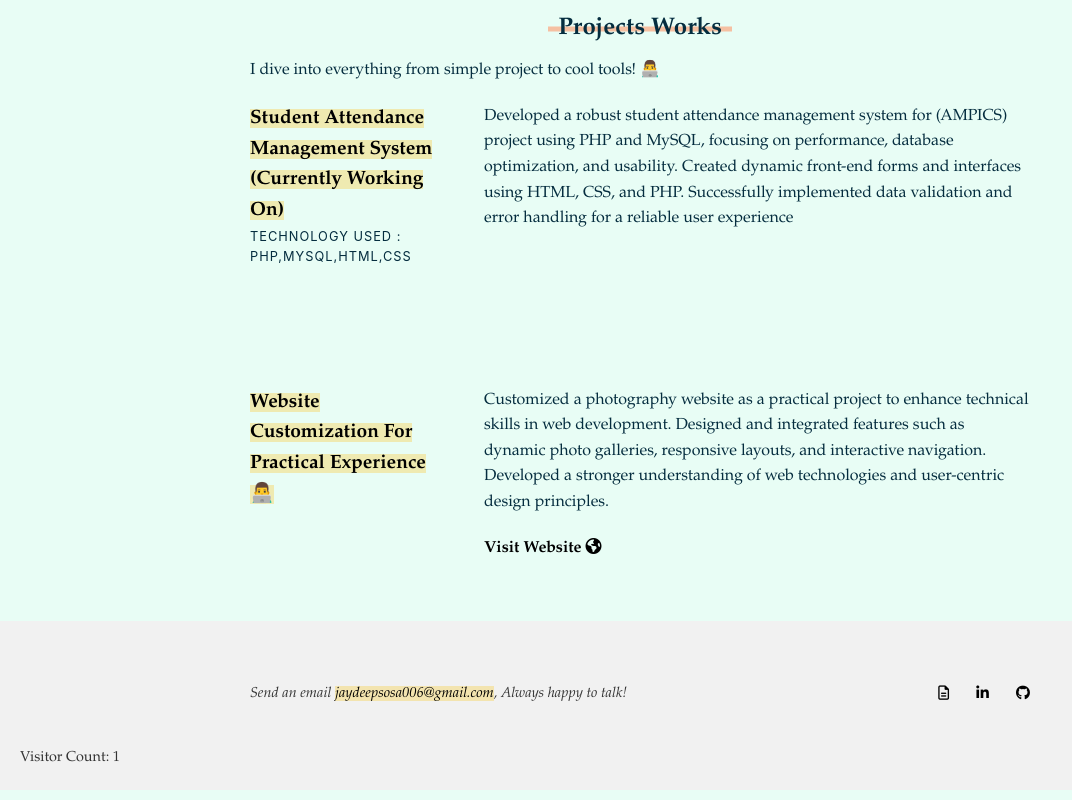
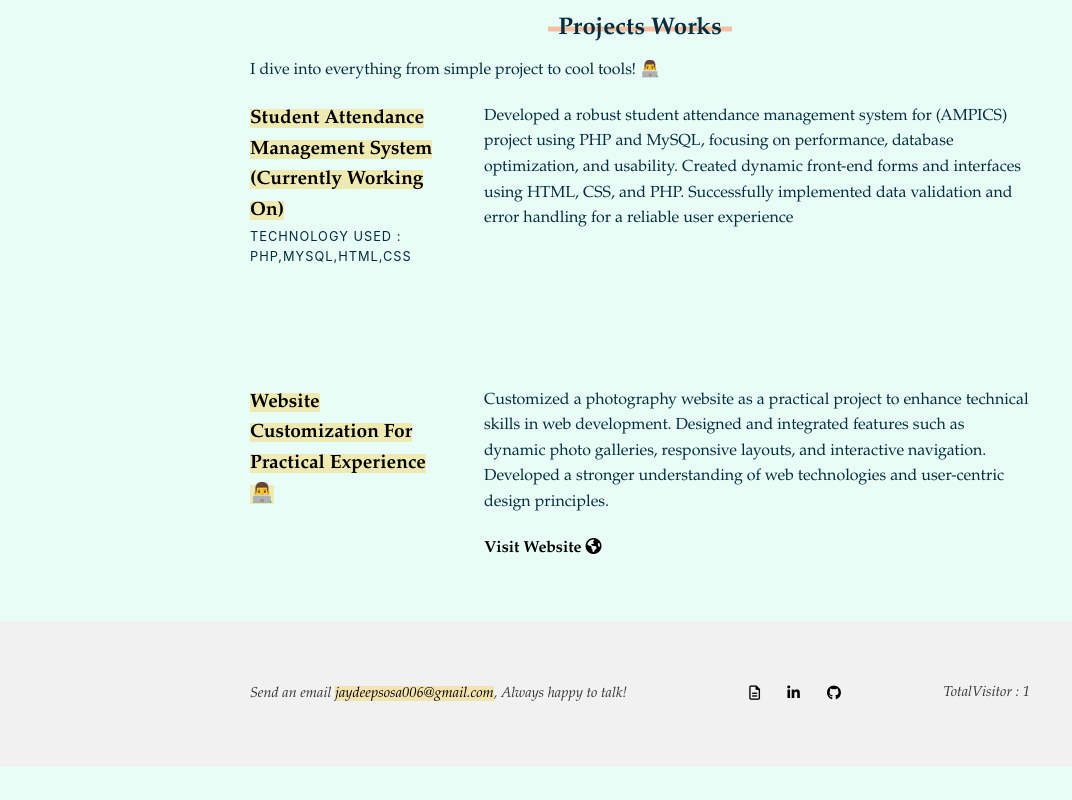
Before and after one commit to Jaydeep-sosa/Personal-Portfolio-jaydeep, a plain HTML site: page index.html in a window 1280 px wide. Shown: the part 1221-2021 px from the top of the page, without its empty margins (0-1072 px from the left). Drawn offline with Linux system fonts and the light colour scheme; files whose address does not match are found by name; a web font is replaced by a local one.

Commit message:
Update index.html

```diff
--- a/index.html
+++ b/index.html
@@ -228,8 +228,9 @@
 
 
         </ul>
+         <p>TotalVisitor : <span id="visitor-count">0</span></p>
     </div>
-    <p>Visitor Count: <span id="visitor-count">0</span></p>
+
     <script>
         document.addEventListener("DOMContentLoaded", function () {
             // Initialize visitor count from localStorage or start at 1 if new visitor
```
